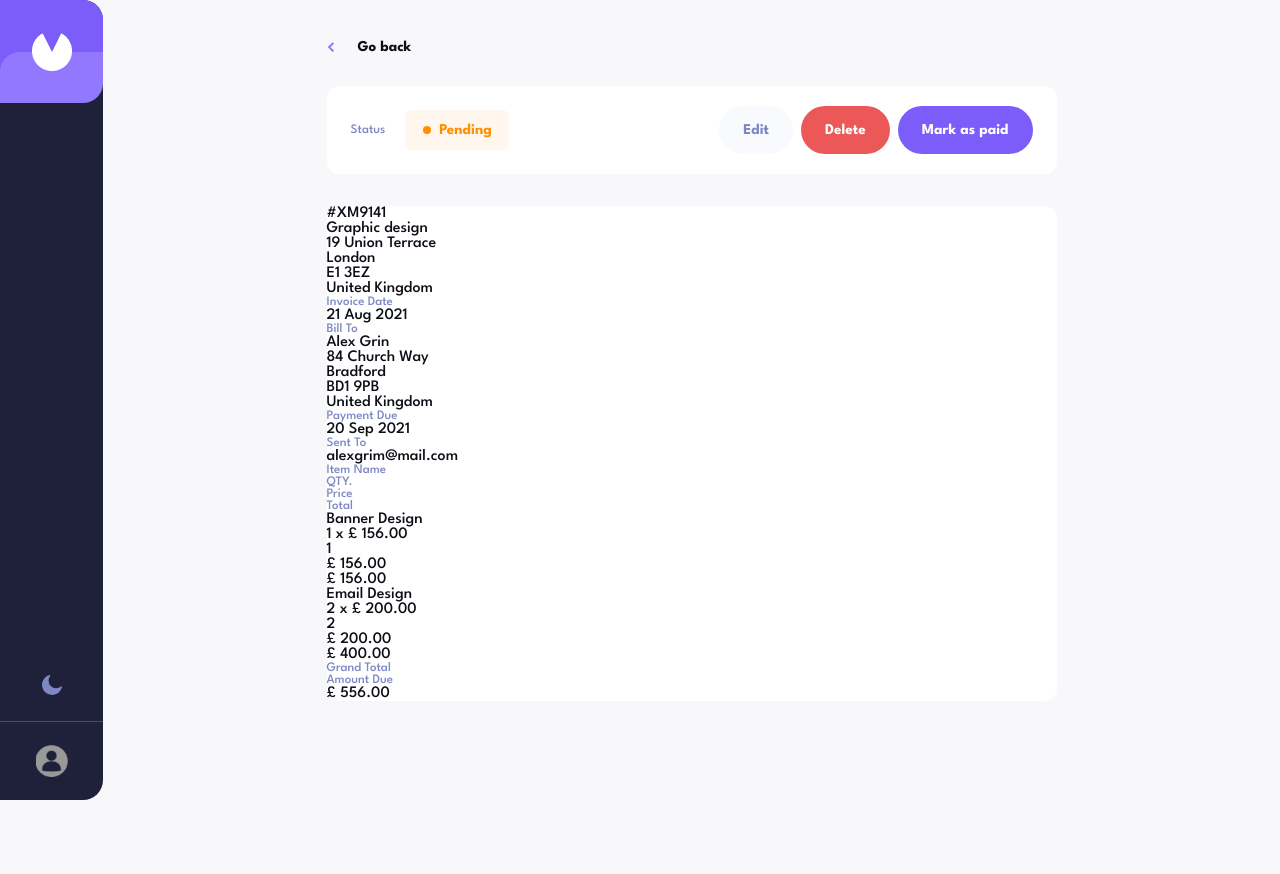
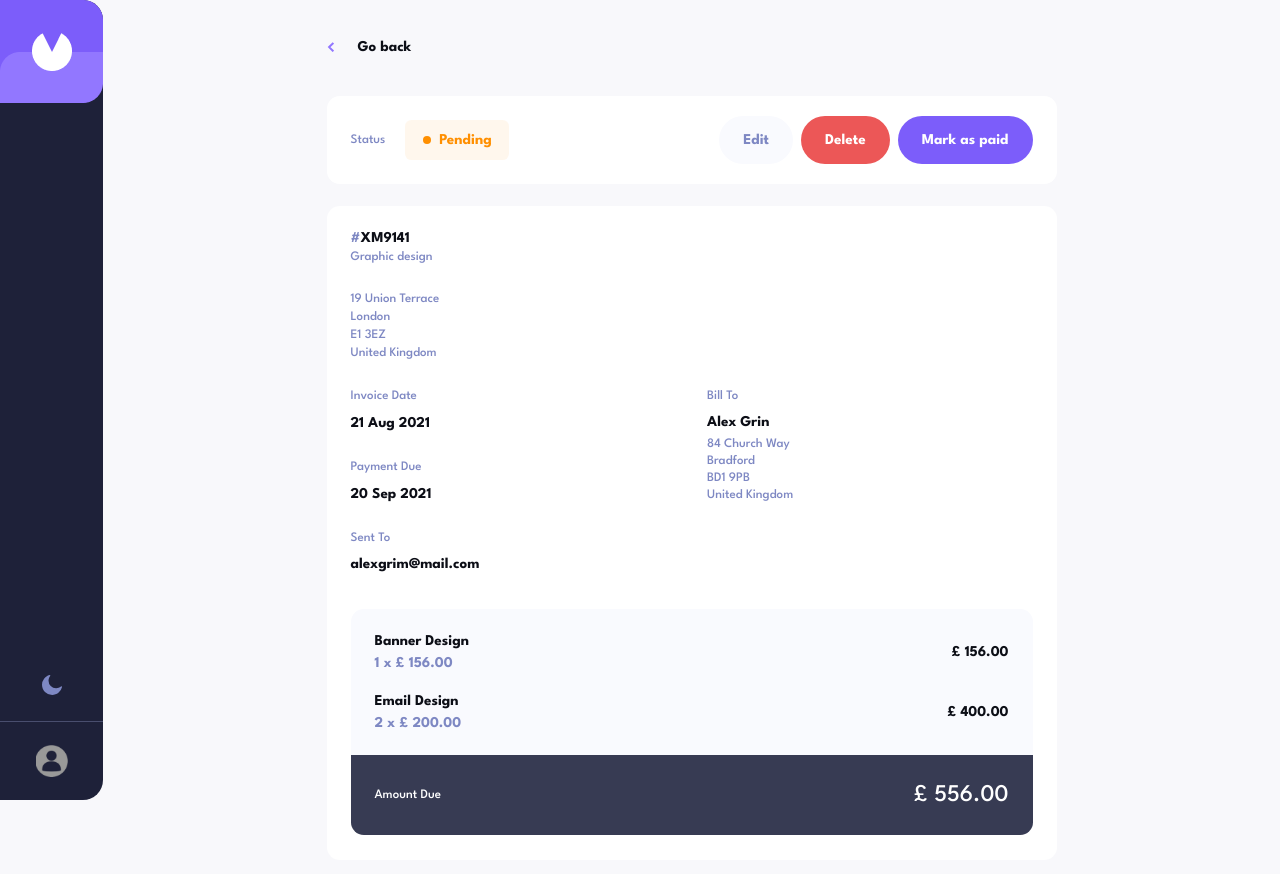
Before and after one commit to Kl3va/Invoice-Orbit, a React (Vite) app in the folder frontend/: page /invoices in a window 1280 px wide. Before the commit the page ends 800 px from the top, so only its background shows below. Built offline with nearby package versions, Linux system fonts and the light colour scheme; no server answers.

Commit message:
feat: added hooks to check window width and made statusbr sticky for better user experience

```diff
--- /dev/null
+++ b/frontend/src/hooks/useWindow.tsx
@@ -0,0 +1,21 @@
+import { useState, useEffect } from 'react'
+
+const useWindow = () => {
+  const [windowWidth, setWindowWidth] = useState(window.innerWidth)
+
+  useEffect(() => {
+    const handleResize = () => {
+      setWindowWidth(window.innerWidth)
+    }
+
+    window.addEventListener('resize', handleResize)
+
+    return () => {
+      window.removeEventListener('resize', handleResize)
+    }
+  }, [])
+
+  return windowWidth
+}
+
+export default useWindow
--- a/frontend/src/pages/invoice-details/InvoiceDetailsPageStyles.ts
+++ b/frontend/src/pages/invoice-details/InvoiceDetailsPageStyles.ts
@@ -1,5 +1,13 @@
 import styled from 'styled-components'
 import { QUERIES } from 'styles/mediaQueries'
+
+export const StickySection = styled.section`
+  @media ${QUERIES.mobileLarge} {
+    position: sticky;
+    top: 6rem;
+    z-index: 1000;
+  }
+`
 
 export const GobackWrapper = styled.div`
   width: min(87.2%, var(--max-container));
@@ -11,12 +19,22 @@ export const DetailsPrimary = styled.div`
   margin-inline: auto;
   background-color: var(--color-bg-300);
   border-radius: 0.8rem;
+  padding: 1.56rem 1.5rem;
+  margin-bottom: 9rem;
+
+  @media ${QUERIES.mobileLarge} {
+    margin-bottom: 0;
+  }
 
   h2 {
     color: var(--color-font-300);
     font-size: 0.81rem;
     font-weight: 500;
   }
+`
+
+export const BasicInfoWrapper = styled.div`
+  margin-bottom: 2.38rem;
 `
 
 export const DetailsSecondary = styled.div`
@@ -112,3 +130,148 @@ export const StatusBar = styled.div`
   align-items: center;
   flex-grow: 1;
 `
+
+//BASIC INFO
+export const BasicInfoSecondary = styled.div`
+  display: flex;
+  flex-direction: column;
+  gap: 1.88rem;
+  margin-bottom: 1.94rem;
+`
+
+export const DescriptionWrapper = styled.div`
+  & > :first-child {
+    font-weight: 700;
+    font-size: var(--font-size-small);
+    color: var(--color-font-100);
+    margin-bottom: 6px;
+
+    span {
+      color: var(--color-font-300);
+    }
+  }
+
+  & > :last-child {
+    font-weight: 500;
+    font-size: var(--font-size-mini);
+    color: var(--color-font-300);
+  }
+`
+
+export const UserAddressWrapper = styled.div`
+  font-size: var(--font-size-mini);
+  color: var(--color-font-300);
+  font-weight: 500;
+
+  p:not(:last-child) {
+    margin-bottom: 6px;
+  }
+`
+
+export const BasicInfoPrimary = styled.div`
+  display: grid;
+  grid-template-columns: 1fr 1fr;
+  gap: 1.94rem;
+
+  & > div:not(:nth-child(2)) {
+    display: grid;
+    gap: 0.81rem;
+
+    p {
+      font-weight: 700;
+      font-size: var(--font-size-small);
+    }
+  }
+`
+
+export const BillToWrapper = styled.div`
+  grid-row: span 2;
+  display: grid;
+  gap: 9px;
+
+  & > :first-child {
+    display: grid;
+    gap: 0.81rem;
+
+    p {
+      font-weight: 700;
+      font-size: var(--font-size-small);
+    }
+  }
+
+  & > :last-child {
+    font-size: var(--font-size-mini);
+    color: var(--color-font-300);
+    font-weight: 500;
+
+    display: grid;
+    gap: 5px;
+  }
+`
+
+//ITEMS
+export const ItemsContainer = styled.div`
+  border-radius: 0.8rem;
+`
+export const ItemsDetailsContainer = styled.div`
+  background-color: var(--color-bg-400);
+  padding: 1.56rem 1.5rem;
+  border-radius: 0.8rem 0.8rem 0 0;
+
+  display: grid;
+  gap: 1.5rem;
+`
+
+export const ItemsDetailsHeadingWrapper = styled.div`
+  display: none;
+`
+export const ItemsDetailsWrapper = styled.div`
+  display: grid;
+  grid-template-rows: 1fr 1fr;
+  grid-row-gap: 0.5rem;
+  grid-auto-flow: column;
+
+  p {
+    font-size: var(--font-size-small);
+    font-weight: 700;
+  }
+
+  & > :nth-child(2) {
+    color: var(--color-font-400);
+  }
+
+  & > :nth-child(3) {
+    display: none;
+  }
+
+  & > :nth-child(4) {
+    display: none;
+  }
+
+  & > :last-child {
+    justify-self: end;
+    align-self: center;
+    grid-row: span 2;
+  }
+`
+
+export const GrandTotalWrapper = styled.div`
+  background-color: var(--color-bg-500);
+  color: var(--color-font-normal);
+  padding-inline: 1.5rem;
+  height: 5rem;
+  border-radius: 0 0 0.8rem 0.8rem;
+
+  display: flex;
+  justify-content: space-between;
+  align-items: center;
+
+  h2 {
+    font-size: var(--font-size-mini);
+    color: inherit;
+  }
+
+  p {
+    font-size: 1.5rem;
+  }
+`
--- a/frontend/src/pages/invoice-details/index.tsx
+++ b/frontend/src/pages/invoice-details/index.tsx
@@ -1,18 +1,35 @@
 //COMPONENTS
 import GobackButton from 'components/GobackButton/GobackButton'
+
+//Custom Hook
+import useWindow from 'hooks/useWindow'
 
 //STYLES
 import { StatusContainer } from 'components/Invoice-bar/InvoiceBarStyles'
 import { HomePageMain } from 'pages/home/HomeStyles'
 import {
+  BasicInfoPrimary,
+  BasicInfoSecondary,
   ButtonsGroup,
+  UserAddressWrapper,
+  DescriptionWrapper,
   DetailsPrimary,
   DetailsSecondary,
   GobackWrapper,
   StatusBar,
+  BasicInfoWrapper,
+  BillToWrapper,
+  ItemsContainer,
+  ItemsDetailsContainer,
+  ItemsDetailsHeadingWrapper,
+  ItemsDetailsWrapper,
+  GrandTotalWrapper,
+  StickySection,
 } from 'pages/invoice-details/InvoiceDetailsPageStyles'
 
 const InvoiceDetailsPage = () => {
+  const windowWidth = useWindow()
+
   return (
     <HomePageMain>
       <section>
@@ -21,7 +38,7 @@ const InvoiceDetailsPage = () => {
         </GobackWrapper>
       </section>
 
-      <section>
+      <StickySection>
         <DetailsSecondary>
           <StatusBar>
             <h2>Status</h2>
@@ -37,40 +54,42 @@ const InvoiceDetailsPage = () => {
             <button>Mark as paid</button>
           </ButtonsGroup>
         </DetailsSecondary>
-      </section>
+      </StickySection>
 
       <section>
         <DetailsPrimary>
-          <div>
-            <div>
-              <div>
+          <BasicInfoWrapper>
+            <BasicInfoSecondary>
+              <DescriptionWrapper>
                 <p>
                   <span>#</span>XM9141
                 </p>
                 <p>Graphic design</p>
-              </div>
-              <div>
+              </DescriptionWrapper>
+              <UserAddressWrapper>
                 <p>19 Union Terrace</p>
                 <p>London</p>
                 <p>E1 3EZ</p>
                 <p>United Kingdom</p>
-              </div>
-            </div>
-            <div>
+              </UserAddressWrapper>
+            </BasicInfoSecondary>
+            <BasicInfoPrimary>
               <div>
                 <h2>Invoice Date</h2>
                 <p>21 Aug 2021</p>
               </div>
+              <BillToWrapper>
                 <div>
                   <h2>Bill To</h2>
+                  <p>Alex Grin</p>
+                </div>
                 <div>
-                  <p>Alex Grin</p>
                   <p>84 Church Way</p>
                   <p>Bradford</p>
                   <p>BD1 9PB</p>
                   <p>United Kingdom</p>
                 </div>
-              </div>
+              </BillToWrapper>
               <div>
                 <h2>Payment Due</h2>
                 <p>20 Sep 2021</p>
@@ -79,35 +98,37 @@ const InvoiceDetailsPage = () => {
                 <h2>Sent to</h2>
                 <p>alexgrim@mail.com</p>
               </div>
-            </div>
-          </div>
-          <div>
-            <div>
+            </BasicInfoPrimary>
+          </BasicInfoWrapper>
+
+          <ItemsContainer>
+            <ItemsDetailsContainer>
+              <ItemsDetailsHeadingWrapper>
                 <h2>Item Name</h2>
                 <h2>QTY.</h2>
                 <h2>Price</h2>
                 <h2>Total</h2>
-            </div>
-            <div>
+              </ItemsDetailsHeadingWrapper>
+              <ItemsDetailsWrapper>
                 <p>Banner Design</p>
                 <p>1 x £ 156.00</p>
                 <p>1</p>
                 <p>£ 156.00</p>
                 <p>£ 156.00</p>
-            </div>
-            <div>
+              </ItemsDetailsWrapper>
+              <ItemsDetailsWrapper>
                 <p>Email Design</p>
                 <p>2 x £ 200.00</p>
                 <p>2</p>
                 <p>£ 200.00</p>
                 <p>£ 400.00</p>
-            </div>
-            <div>
-              <h2>Grand Total</h2>
-              <h2>Amount Due</h2>
+              </ItemsDetailsWrapper>
+            </ItemsDetailsContainer>
+            <GrandTotalWrapper>
+              <h2>{windowWidth >= 400 ? 'Amount Due' : 'Grand Total'}</h2>
               <p>£ 556.00</p>
-            </div>
-          </div>
+            </GrandTotalWrapper>
+          </ItemsContainer>
         </DetailsPrimary>
       </section>
     </HomePageMain>
--- a/frontend/src/styles/globalStyles.ts
+++ b/frontend/src/styles/globalStyles.ts
@@ -31,6 +31,8 @@ export const GlobalStyles = createGlobalStyle`
         --color-border-100: ${({ theme }) => theme.border100};
         --color-border-200: #494E6E;
         --font-pry-100: 'League Spartan', sans-serif;
+        --font-size-small: 0.94rem;
+        --font-size-mini: 0.81rem;
         --max-container: 45.625rem;
         --center-container: 0 auto;
         --border-radius: 0.5rem;
```
Lines whose indentation alone changed are shown as unchanged.
